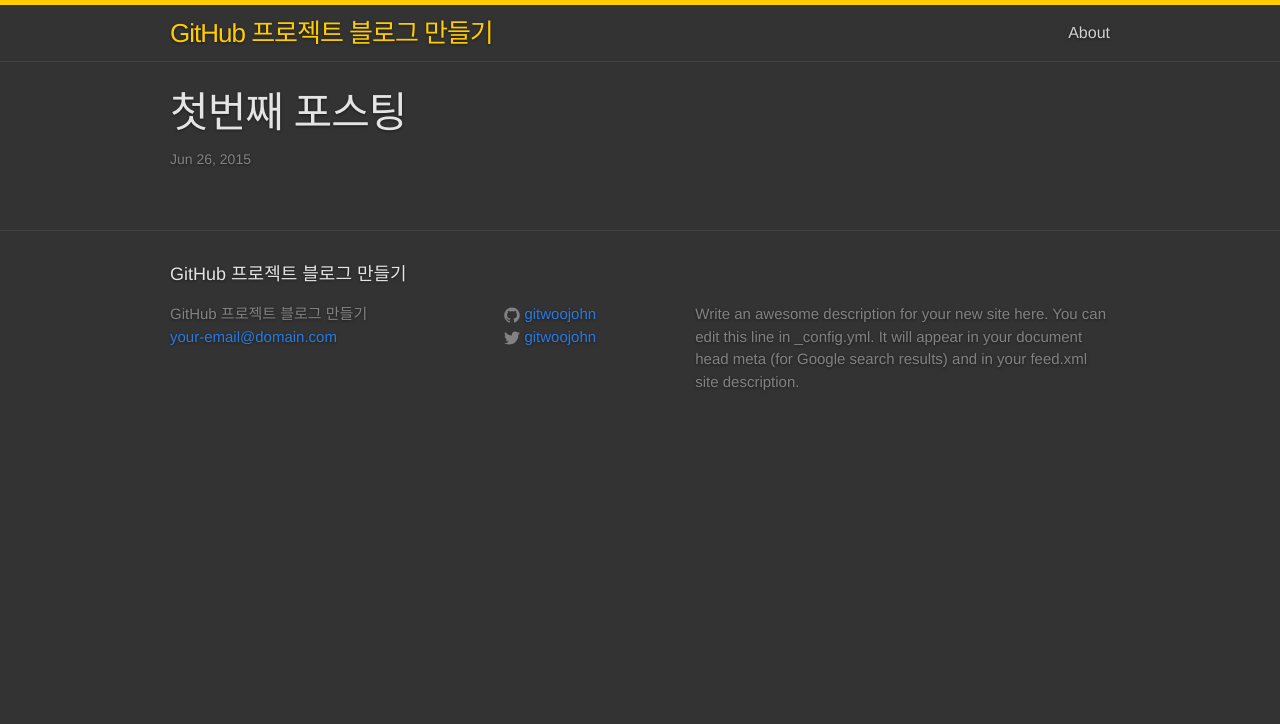
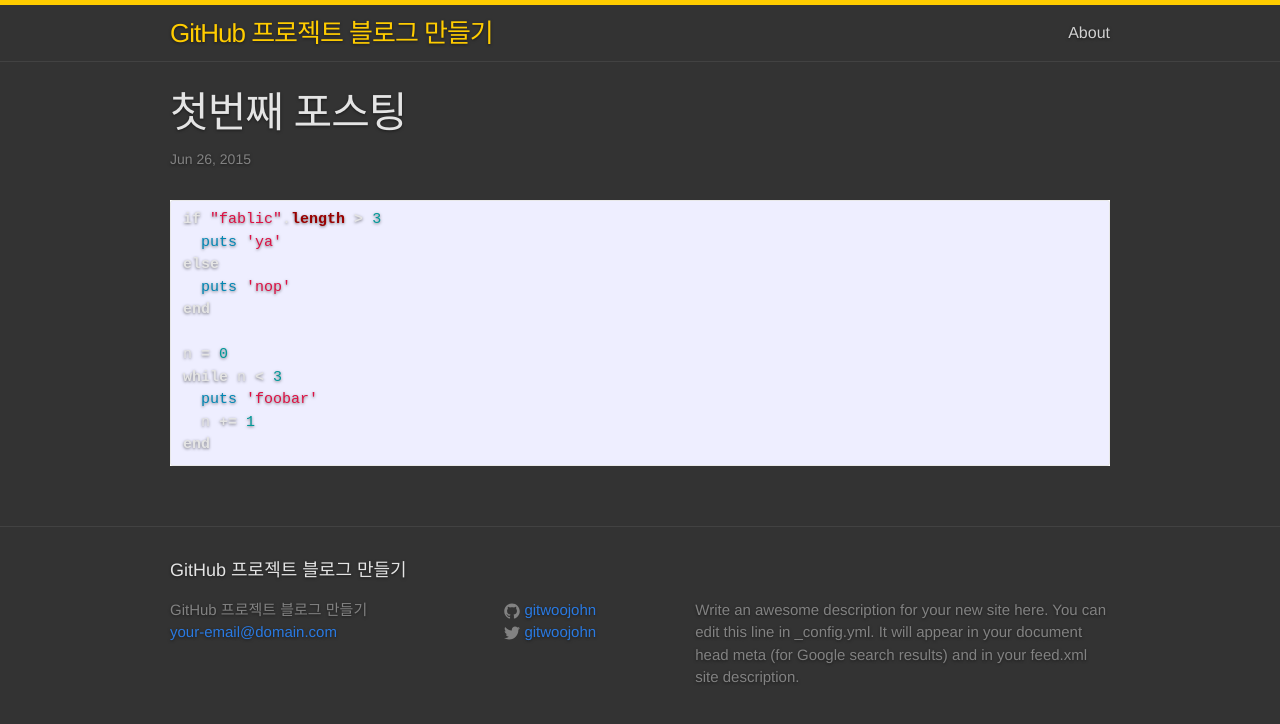
Before and after one commit to gitwoojohn/blog, a Jekyll site: the page built from _posts/2015-06-26-first-posting.md, in a window 1280 px wide. Shown: the top 724 px of the page. Built offline with Jekyll 4.4.1, drawn with Linux system fonts in a browser that asks for light colours.

Commit message:
Add New Content

```diff
--- a/_config.yml
+++ b/_config.yml
@@ -10,6 +10,8 @@ url: "http://gitwoojohn.github.io/blog" # the base hostname & protocol for your
 twitter_username: gitwoojohn
 github_username:  gitwoojohn
 
+excerpt_separator: ""
+
 # Build settings
 markdown: kramdown
-highlighter: rouge
+highlighter: pygments
--- a/_posts/2015-06-26-first-posting.md
+++ b/_posts/2015-06-26-first-posting.md
@@ -3,5 +3,19 @@ layout: post
 title: "첫번째 포스팅"
 description: ""
 category: etc
-tags: [posting, blog make]
+tags: [posting, cook blog]
 ---
+
+{% highlight ruby %}
+if "fablic".length > 3
+  puts 'ya'
+else
+  puts 'nop'
+end
+
+n = 0
+while n < 3
+  puts 'foobar'
+  n += 1
+end
+{% endhighlight %}
```
